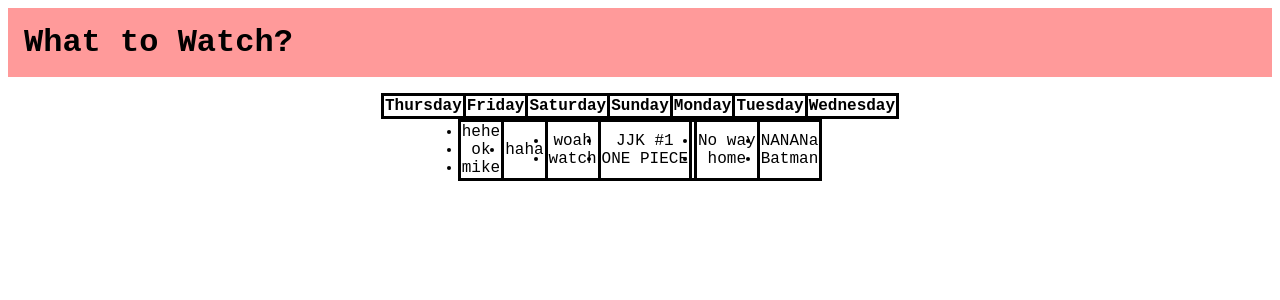
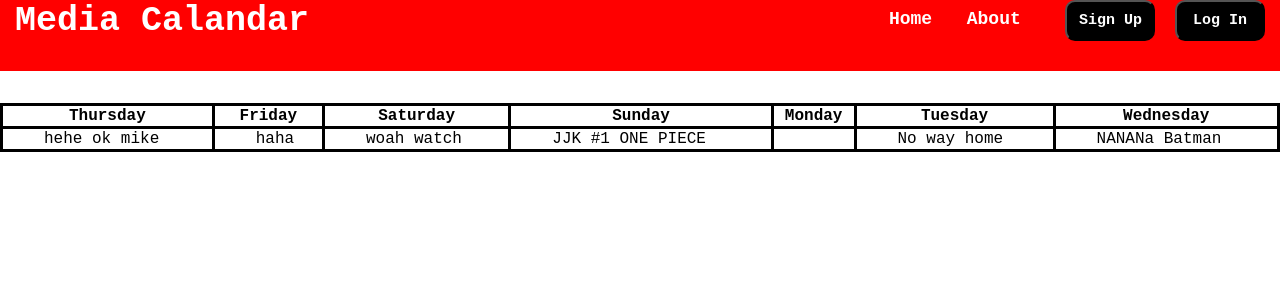
Before and after one commit to connorbrooks18/media_calendar, a Flask app: page / in a window 1280 px wide. Shown: the top 300 px of the page. Run offline with Flask 3, Linux system fonts and the light colour scheme.

Commit message:
Nav created 6/12

```diff
--- a/app.py
+++ b/app.py
@@ -16,9 +16,9 @@ events = [
 def home():
     return render_template("index.html", week_cal=events)
 
+
 # @app.route("/view/<name>/")
-# def media(name):
-#     return "Cannot get '" + name + "'"
+
 
 
 
--- a/static/css/main.css
+++ b/static/css/main.css
@@ -1,32 +1,88 @@
 * {
     font-family: 'Courier New', Courier, monospace;
+    margin: 0px;
 }
-.website-title{
-    margin: 0;
-    background-color: rgb(255, 154, 154);
-    padding: 1rem;
+
+.navbar{
+    background-color: red;
+    font-family: 'Courier New', Courier, monospace;
+    padding-right: 15px;
+    padding-left:  15px;
+    padding-bottom: 30px;
 
 }
+.navdiv{
+    display: flex;
+    align-items: center;
+    justify-content: space-between;
+
+
+}
+.logo a{
+    font-size: 35px;
+    font-weight: 600;
+    color: white;
+    text-decoration: none;
+}
+li{
+    list-style: none;
+    display: inline-block;
+}
+li a{
+    color: white;
+    font-size:  18px;
+    font-weight: bold;
+    margin-right:  25px;
+    text-decoration: none;
+}
+button{
+    background-color: black;
+    margin-left:  10px;
+    border-radius: 10px;
+    padding:  10px;
+    width: 90px;
+}
+button a{
+    color: white;
+    font-weight: bold;
+    font-size: 15px;
+    text-decoration: none;
+}
+
+ .home-header {
+    display: flex;
+    justify-content: space-between;
+    width: 100%;
+    padding: 0;
+    margin: 0;
+
+    padding: 1rem;
+}
+
+.log-in {
+    background-color: aqua;
+    border: none;
+    color: white;
+    padding: 10px;
+    text-align: center;
+    display: inline-block;
+    font-size: 16px;
+    margin-left: 50rem;
+}
+
+
+
 #calendar {
     width: 100%;
     padding: 1rem;
     border-collapse: collapse;
 
 }
-#calendar, #calendar tbody{
-    width: 100%;
-    display: flex;
-    flex-direction: column;
-    justify-content: space-evenly;
-    align-items: center;
-}
+
 #calendar th, #calendar td{
     border: .2rem solid black;
-    min-width: 14.285%;
 }
 
-#calendar li, #calendar ul{
-    padding: 0;
-    margin: 0;
-    text-align: center;
+#calendar li {
+    list-style-type:disc;
 }
--- a/templates/index.html
+++ b/templates/index.html
@@ -9,9 +9,27 @@ MC
 {% endblock head %}
 
 {% block body %}
+<nav class = "navbar" >
+    <div class= "navdiv">
+        <div class = "logo"><a href="http://127.0.0.1:5000/">Media Calandar</a> </div>
+        <ul>
+            <li><a href="">Home</a></li>
+            <li><a href="">About</a></li>
+            <button><a href="">Sign Up</a></button>
+            <button><a href="">Log In</a></button>
 
-<header>
-    <h1 class="website-title">What to Watch?</h1>
+
+        </ul>
+        </div>
+
+
+    </div>
+
+</nav>
+<header class="home-header">
+    <!--<h1 class="website-title">What to Watch?</h1>
+    <button class="log-in">Log in</button> -->
+
 </header>
 
 <main>
@@ -42,6 +60,8 @@ MC
 
 
 
+
+
 </main>
 
 
```
